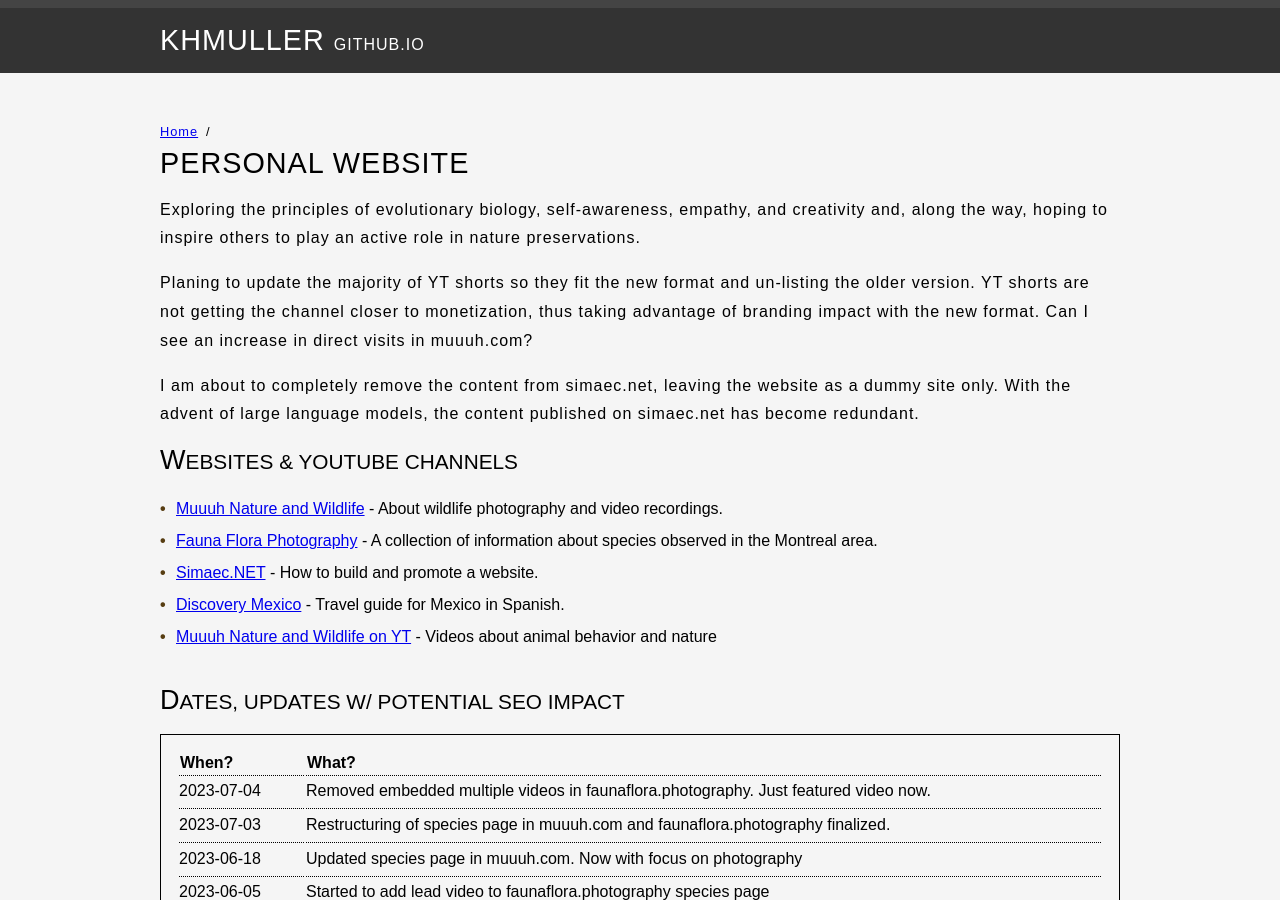
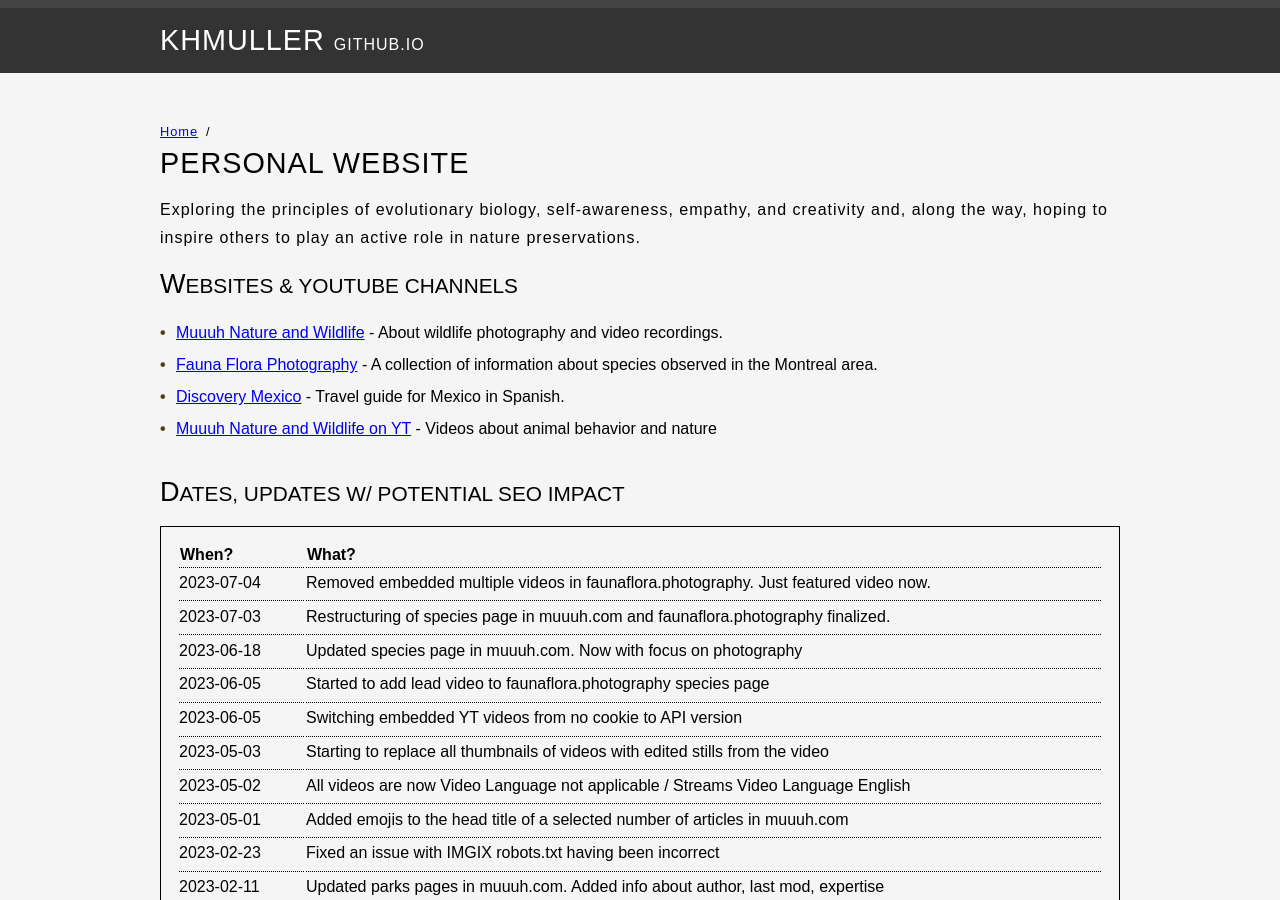
Before and after one commit to KHMuller/khmuller.github.io, a Jekyll site: the page built from index.md, in a window 1280 px wide and 900 px high. Built offline with Jekyll 4.4.1, drawn with Linux system fonts in a browser that asks for light colours.

Commit message:
Mini Update

```diff
--- a/index.md
+++ b/index.md
@@ -9,15 +9,10 @@ canonical: https://khmuller.github.io
 
 Exploring the principles of evolutionary biology, self-awareness, empathy, and creativity and, along the way, hoping to inspire others to play an active role in nature preservations.
 
-Planing to update the majority of YT shorts so they fit the new format and un-listing the older version. YT shorts are not getting the channel closer to monetization, thus taking advantage of branding impact with the new format. Can I see an increase in direct visits in muuuh.com?
-
-I am about to completely remove the content from simaec.net, leaving the website as a dummy site only. With the advent of large language models, the content published on simaec.net has become redundant.
-
 ## Websites &amp; YouTube Channels
 
 - [Muuuh Nature and Wildlife](https://muuuh.com "Muuuh Nature and Wildlife") - About wildlife photography and video recordings.
 - [Fauna Flora Photography](https://faunaflora.photography "Fauna Flora Photography") - A collection of information about species observed in the Montreal area.
-- [Simaec.NET](https://www.simaec.net "Web Publishing") - How to build and promote a website.
 - [Discovery Mexico](https://www.discoverymexico.com.mx "Discovery Mexico") - Travel guide for Mexico in Spanish.
 - [Muuuh Nature and Wildlife on YT](https://youtube.com/@Muuuh "Muuuh Nature and Wildlife on YT") - Videos about animal behavior and nature
 
```
